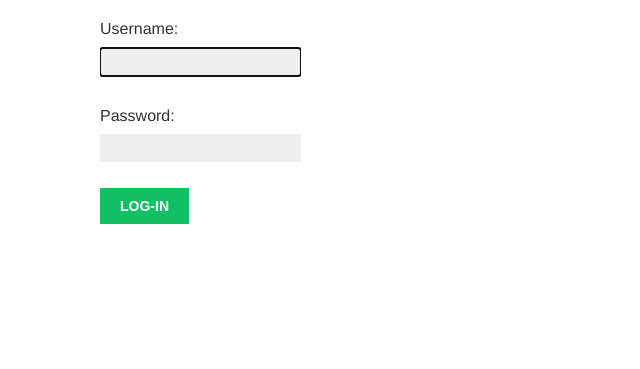
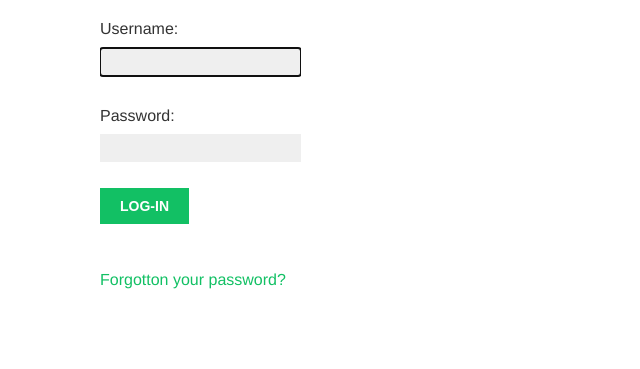
Before and after one commit to roba7o/social, a Django app: page /account/login/ in a window 1280 px wide. Shown: the part 201-570 px from the top of the page, without its empty margins (0-640 px from the left). Run offline with Django 5.2, Linux system fonts and the light colour scheme; some web fonts are replaced.

Commit message:
login html adjusted

```diff
--- a/bookmarks/account/templates/registration/login.html
+++ b/bookmarks/account/templates/registration/login.html
@@ -20,5 +20,10 @@
             <input type="hidden" name="next" value="{{ next }}"/>
             <p><input type="submit" value="Log-in"></p>
         </form>
+        <p>
+            <a href="{% url 'password_reset' %}">
+                Forgotton your password?
+            </a>
+        </p>
     </div>
 {% endblock %}
```
